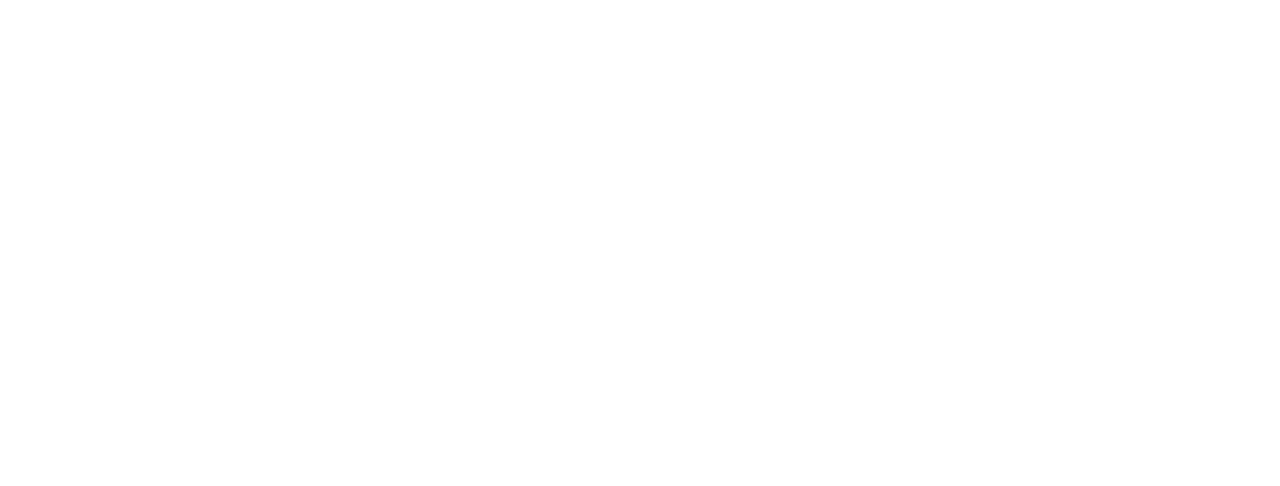
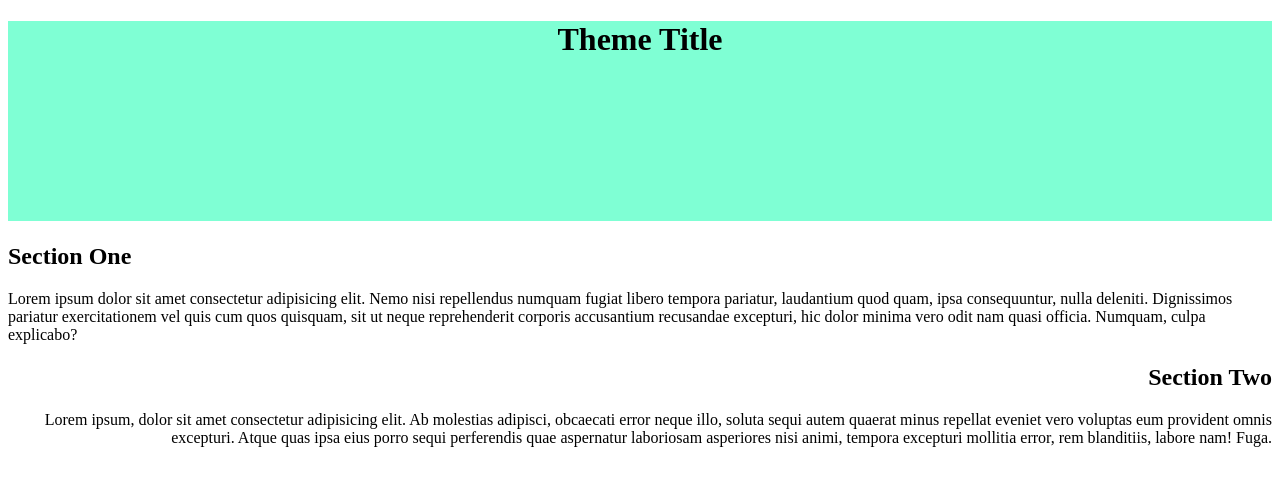
Before and after one commit to Merkeb-Tec/mobile-friendly-practice, a plain HTML site: page index.html in a window 1280 px wide. Drawn offline with Linux system fonts and the light colour scheme.

Commit message:
pushing index & css to take-home branch

```diff
--- a/css/styles.css
+++ b/css/styles.css
@@ -0,0 +1,12 @@
+h1 {
+    text-align: center;
+    background-color: aquamarine;
+    height: 200px;
+    }
+.justify-right {
+    text-align: right;
+}
+.main {
+    width: auto;
+    margin: auto;
+}
--- a/index.html
+++ b/index.html
@@ -5,8 +5,18 @@
     <meta http-equiv="X-UA-Compatible" content="IE=edge">
     <meta name="viewport" content="width=device-width, initial-scale=1.0">
     <title>Document</title>
+   <link rel="stylesheet" href="css/styles.css">
 </head>
 <body>
+    <header>
+        <h1>Theme Title</h1>
+    </header>
+    <div class="main">
+        <h2>Section One</h2>
+        <p>Lorem ipsum dolor sit amet consectetur adipisicing elit. Nemo nisi repellendus numquam fugiat libero tempora pariatur, laudantium quod quam, ipsa consequuntur, nulla deleniti. Dignissimos pariatur exercitationem vel quis cum quos quisquam, sit ut neque reprehenderit corporis accusantium recusandae excepturi, hic dolor minima vero odit nam quasi officia. Numquam, culpa explicabo?</p>
 
+        <h2 class="justify-right">Section Two</h2>
+        <p class="justify-right">Lorem ipsum, dolor sit amet consectetur adipisicing elit. Ab molestias adipisci, obcaecati error neque illo, soluta sequi autem quaerat minus repellat eveniet vero voluptas eum provident omnis excepturi. Atque quas ipsa eius porro sequi perferendis quae aspernatur laboriosam asperiores nisi animi, tempora excepturi mollitia error, rem blanditiis, labore nam! Fuga.</p>
+    </div>
 </body>
 </html>
```
